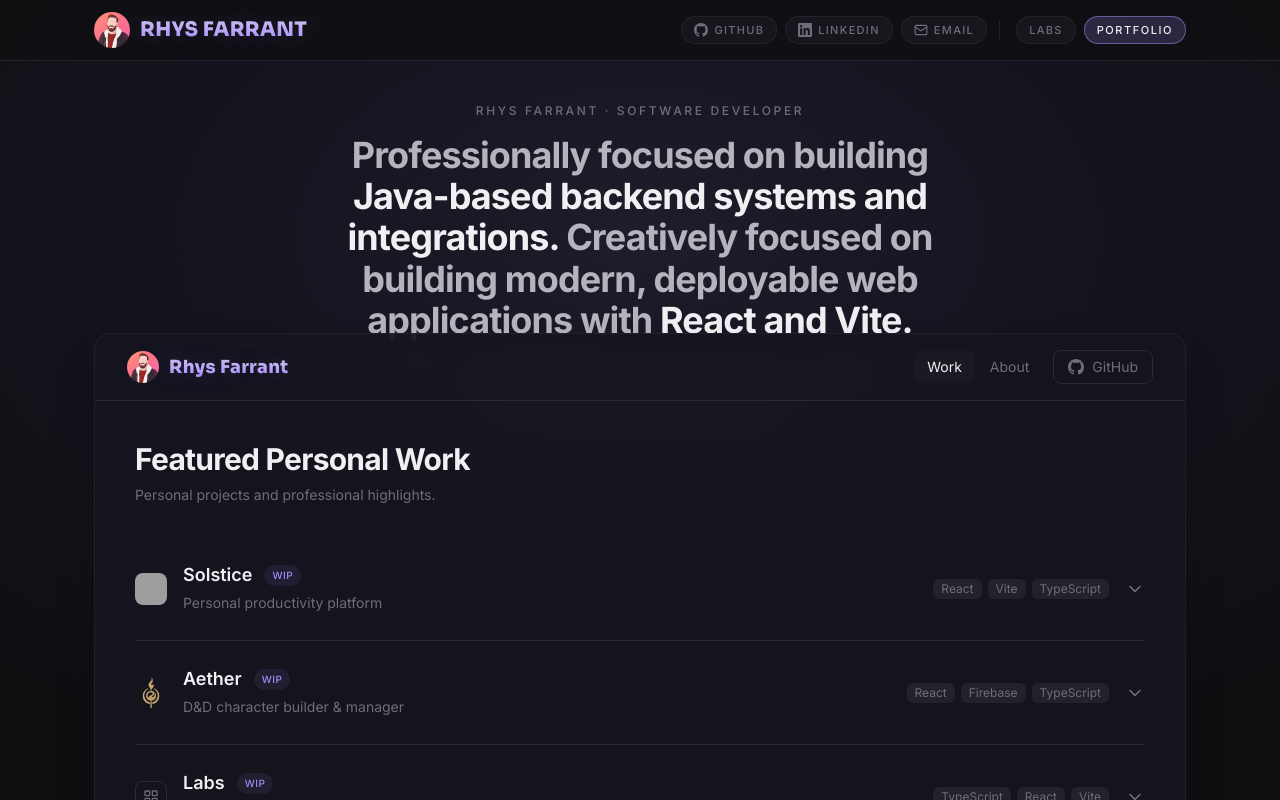
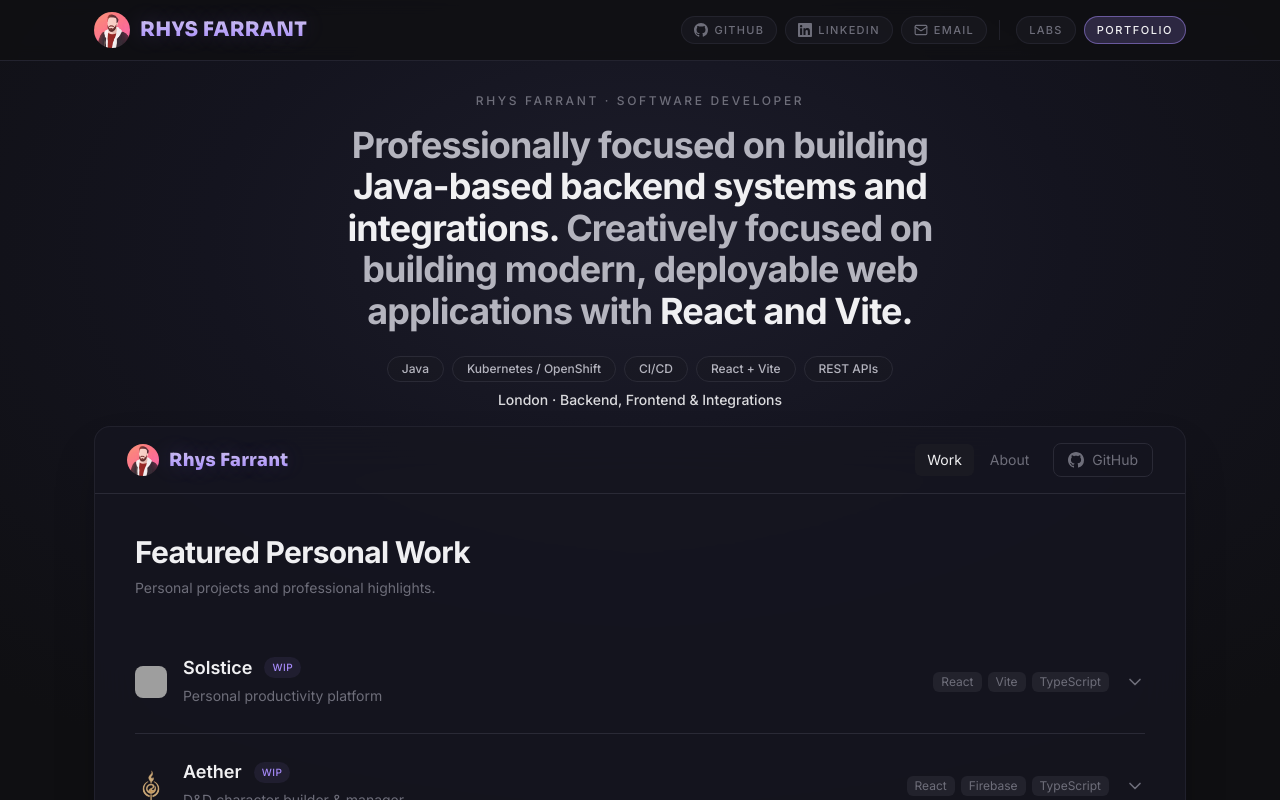
Before and after one commit to RhysFarrant/RhysFarrant, a React (Vite) app: page / in a window 1280 px wide. Shown: the top 800 px of the page. Built offline with nearby package versions, Linux system fonts and the light colour scheme; grey boxes are pictures that could not be loaded.

Commit message:
Correcting Email and padding issues

```diff
--- a/src/App.tsx
+++ b/src/App.tsx
@@ -59,7 +59,7 @@ export default function App() {
       <TopBar />
 
       {/* Hero Stage */}
-      <section className="hero-gradient relative flex min-h-[50vh] flex-col items-center justify-center px-6 py-4 text-center">
+      <section className="hero-gradient relative flex min-h-[50vh] flex-col items-center justify-center px-6 pb-10 pt-8 text-center sm:pb-16 sm:pt-10 lg:pb-24 lg:pt-8">
         {/* Eyebrow */}
         <p className="mb-4 text-[10px] font-medium uppercase tracking-[0.22em] text-text-muted sm:text-xs">
           Rhys Farrant &middot; Software Developer
@@ -92,14 +92,14 @@ export default function App() {
       </section>
 
       {/* Floating Content Panel */}
-      <div className="relative z-10 mx-auto w-full max-w-[1140px] px-4 pb-5 sm:-mt-24 sm:px-6 lg:-mt-32">
+      <div className="relative z-10 mx-auto w-full max-w-[1140px] px-4 pb-5 sm:-mt-16 sm:px-6 lg:-mt-20">
         <div className="floating-panel overflow-hidden rounded-2xl shadow-2xl shadow-black/30">
           {/* Panel header / nav */}
           <div className="relative">
             <PanelNav activeTab={activeTab} onTabChange={setActiveTab} />
           </div>
 
-          <div className="panel-scroll h-[560px] overflow-y-auto">
+          <div className="panel-scroll h-[500px] overflow-y-auto">
           {activeTab === 'work' && (
             <section id="work" className="px-6 py-6 sm:px-10 sm:py-10">
               <h2 className="mb-2 text-2xl font-bold sm:text-3xl">
@@ -185,7 +185,7 @@ export default function App() {
                 &middot;
               </span>
               <a
-                href="mailto:your@email.com"
+                href="mailto:FarrantRhys@gmail.com"
                 className="inline-flex items-center gap-1.5 text-sm transition-colors hover:text-text-primary"
               >
                 <svg
--- a/src/components/layout/TopBar.tsx
+++ b/src/components/layout/TopBar.tsx
@@ -112,7 +112,7 @@ export default function TopBar() {
                     LinkedIn
                   </a>
                   <a
-                    href="mailto:your@email.com"
+                    href="mailto:FarrantRhys@gmail.com"
                     role="menuitem"
                     onClick={() => setMobileContactOpen(false)}
                     className="flex items-center gap-2 rounded-lg px-3 py-2 text-xs font-medium uppercase tracking-[0.1em] text-text-muted transition-colors hover:bg-surface hover:text-text-primary"
@@ -212,7 +212,7 @@ export default function TopBar() {
               LinkedIn
             </a>
             <a
-              href="mailto:your@email.com"
+              href="mailto:FarrantRhys@gmail.com"
               className="inline-flex items-center gap-1.5 rounded-full border border-border/70 bg-surface/70 px-3 py-1 text-[11px] font-medium uppercase tracking-[0.12em] text-text-muted transition-colors hover:border-text-muted hover:text-text-primary"
             >
               <svg
```
